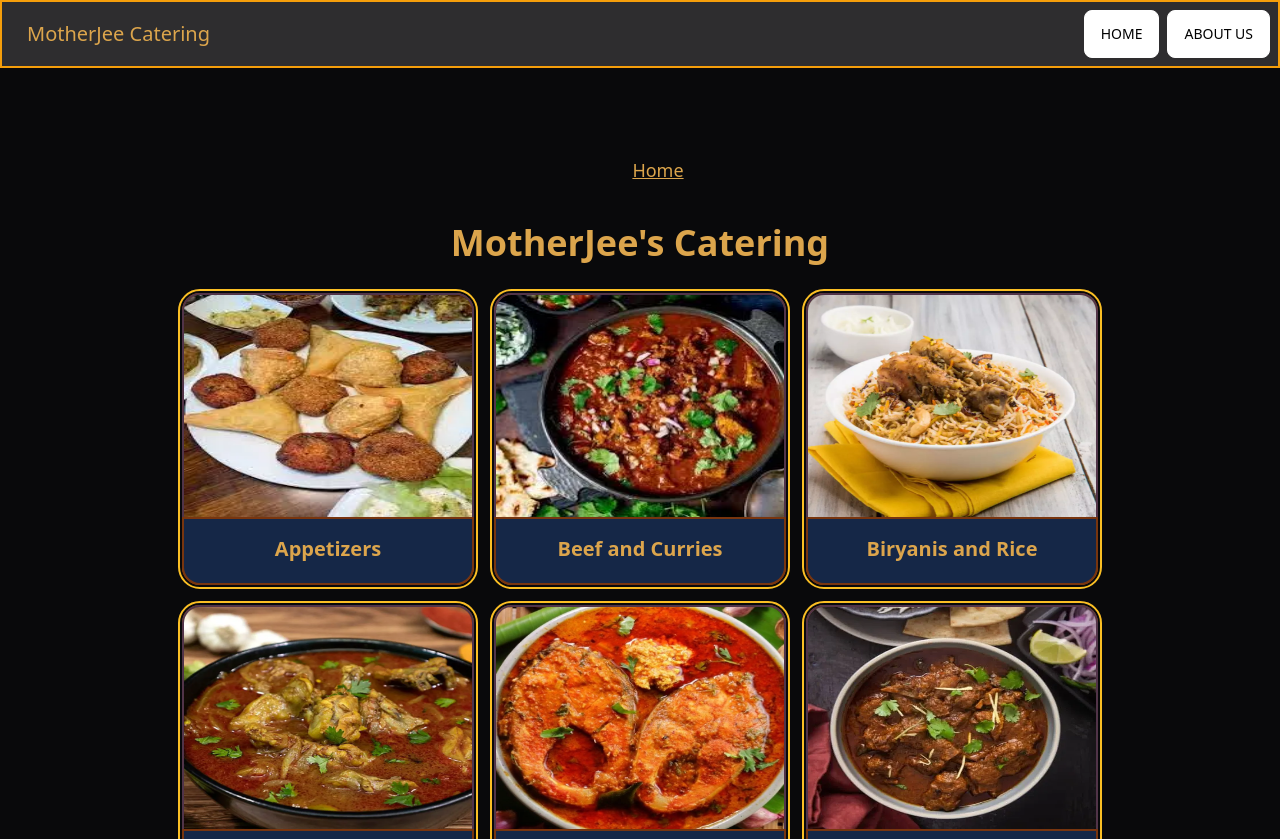
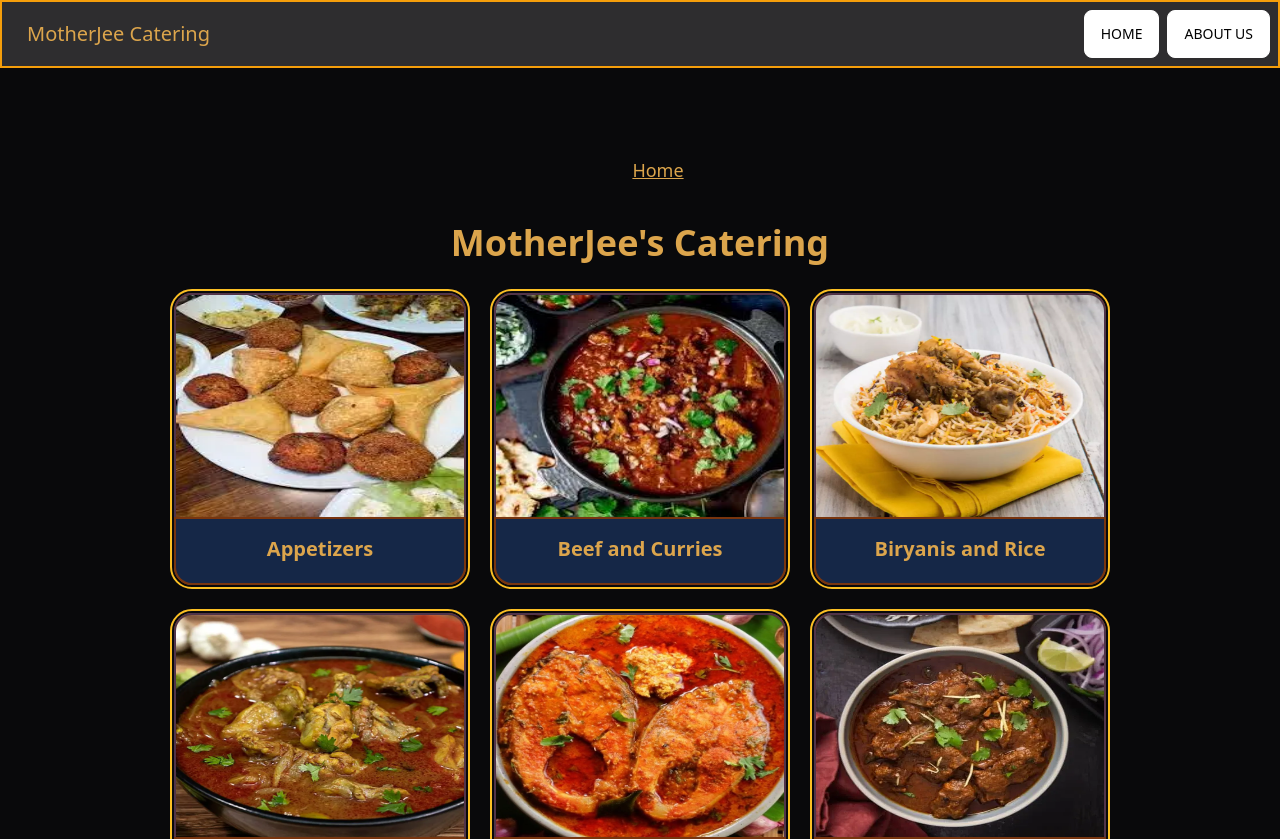
Before and after one commit to ebrahim95/motherjee_catering, a React (Vite) app: page /#/ in a window 1280 px wide. Shown: the top 839 px of the page. Built offline with nearby package versions, Linux system fonts and the light colour scheme.

Commit message:
changed grid properties

```diff
--- a/src/components/Home.tsx
+++ b/src/components/Home.tsx
@@ -53,7 +53,7 @@
       <h1>
         MotherJee's Catering
       </h1>
-      <div className="grid grid-cols-1 md:grid-cols-2 md:gap-4 lg:grid-cols-3 lg:gap-6">
+      <div className="grid grid-cols-1 gap-10 md:grid-cols-2 lg:grid-cols-3 lg:gap-8">
         {image_src.map((obj, index) => <Cardfood key={index} heading={obj.heading} image={obj.image} />)}
       </div>
     </div >
```
